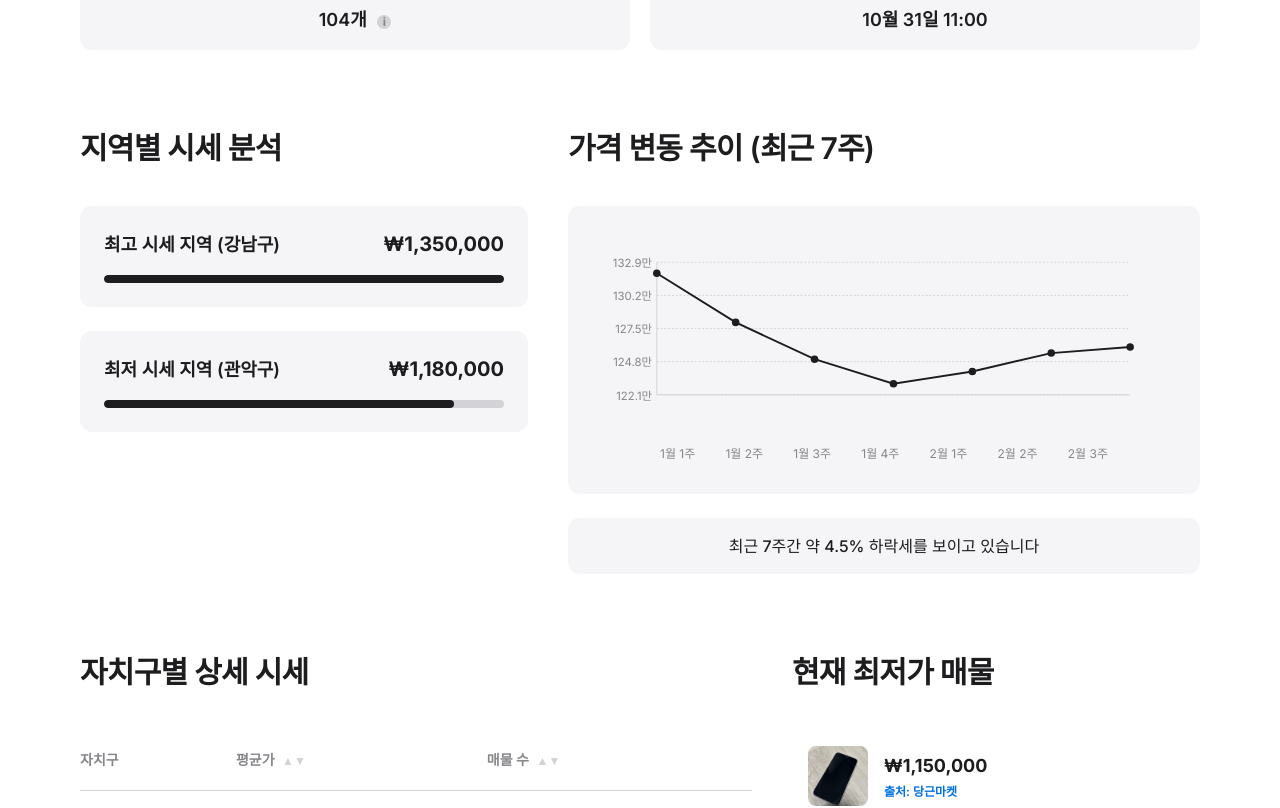
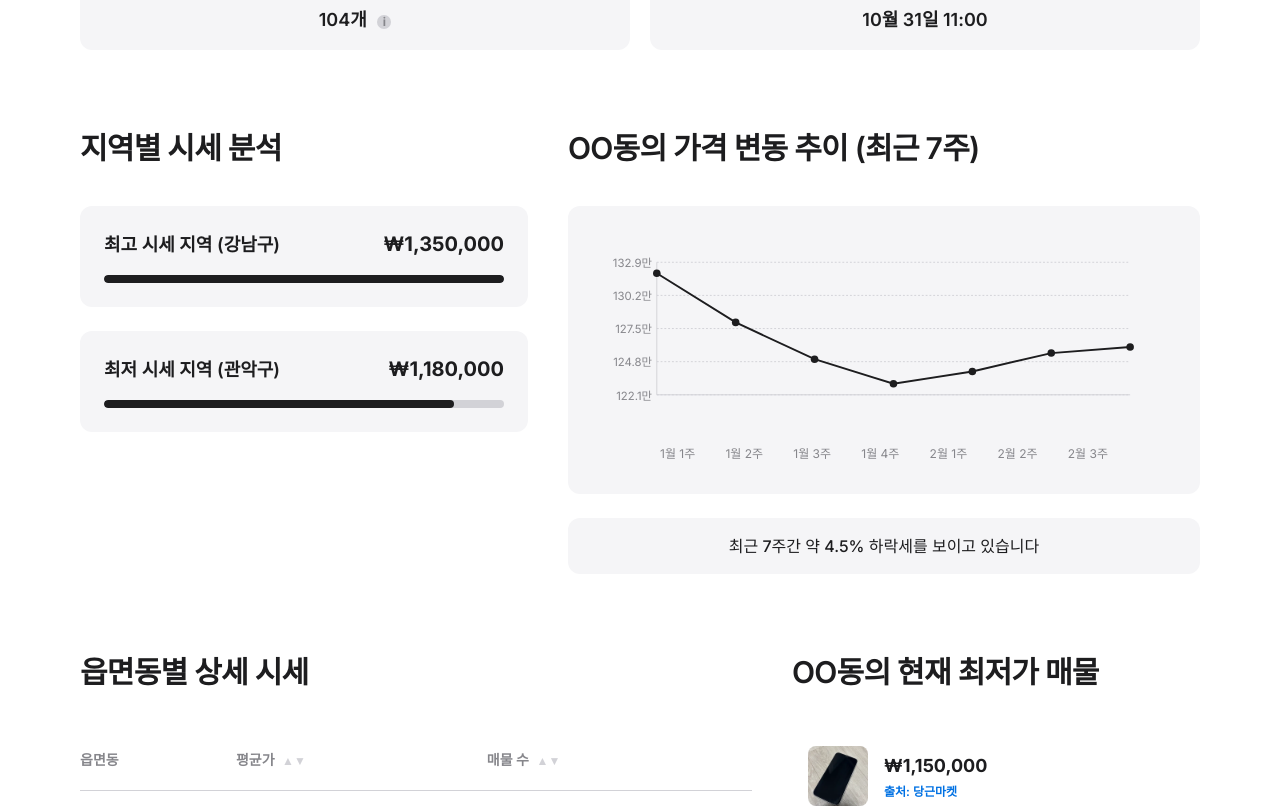
Before and after one commit to LikeLion13-HowMuch/HowMuch-Frontend, a React (Vite) app: page /detail in a window 1280 px wide. Shown: the part 640-1448 px from the top of the page. Built offline with nearby package versions, Linux system fonts and the light colour scheme.

Commit message:
feat: 상세 정보 수정(자치구 -> 읍면동)

```diff
--- a/src/pages/DetailPage.jsx
+++ b/src/pages/DetailPage.jsx
@@ -281,7 +281,7 @@ export default function DetailPage() {
           {/* 2-2. 시세 변동 그래프 (우측) - SVG로 정갈하게 재구현 */}
           <section className="mb-0">
             <h2 className="mb-10 text-left text-3xl font-semibold tracking-tight">
-              가격 변동 추이 (최근 7주)
+              OO동의 가격 변동 추이 (최근 7주)
             </h2>
             <div className="relative mb-5 box-border rounded-xl bg-[#f5f5f7] p-8">
               <svg viewBox="0 0 600 200" className="h-[200px] w-full">
@@ -350,13 +350,13 @@ export default function DetailPage() {
           {/* 3-1. 자치구별 상세 시세 */}
           <section className="mb-0">
             <h2 className="mb-10 text-left text-3xl font-semibold tracking-tight">
-              자치구별 상세 시세
+              읍면동별 상세 시세
             </h2>
             <table className="w-full border-collapse">
               <thead>
                 <tr>
                   <th className="border-b border-[#d2d2d7] py-5 text-left text-sm font-semibold text-[#86868b] uppercase">
-                    자치구
+                    읍면동
                   </th>
                   <th
                     className="cursor-pointer border-b border-[#d2d2d7] py-5 text-left text-sm font-semibold text-[#86868b] uppercase select-none hover:text-[#1d1d1f]"
@@ -403,7 +403,7 @@ export default function DetailPage() {
           {/* 3-2. 최저가 매물 */}
           <section className="mb-0">
             <h2 className="mb-10 text-left text-3xl font-semibold tracking-tight">
-              현재 최저가 매물
+              OO동의 현재 최저가 매물
             </h2>
             <div className="flex flex-col gap-4">
               {[
```
